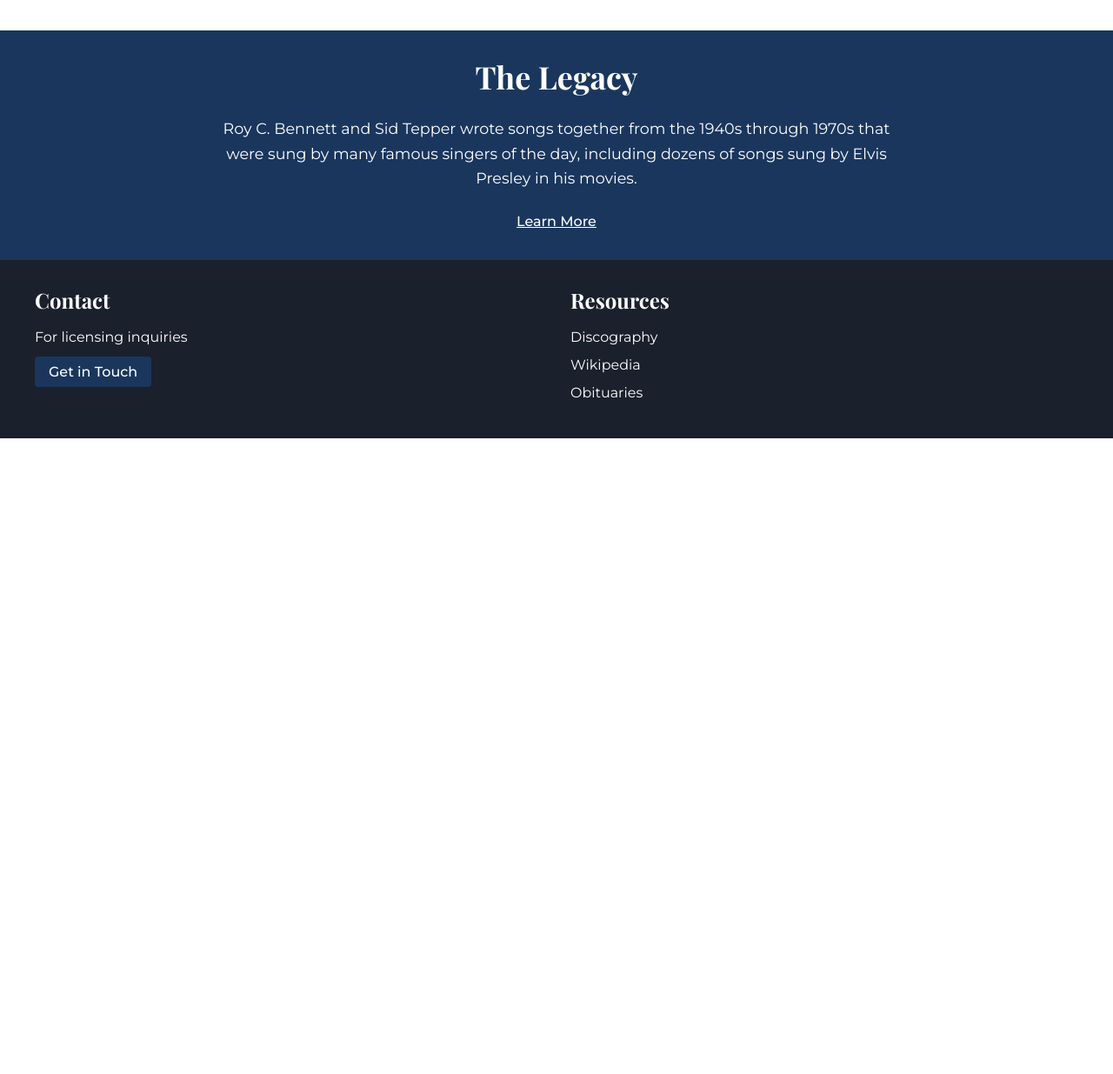
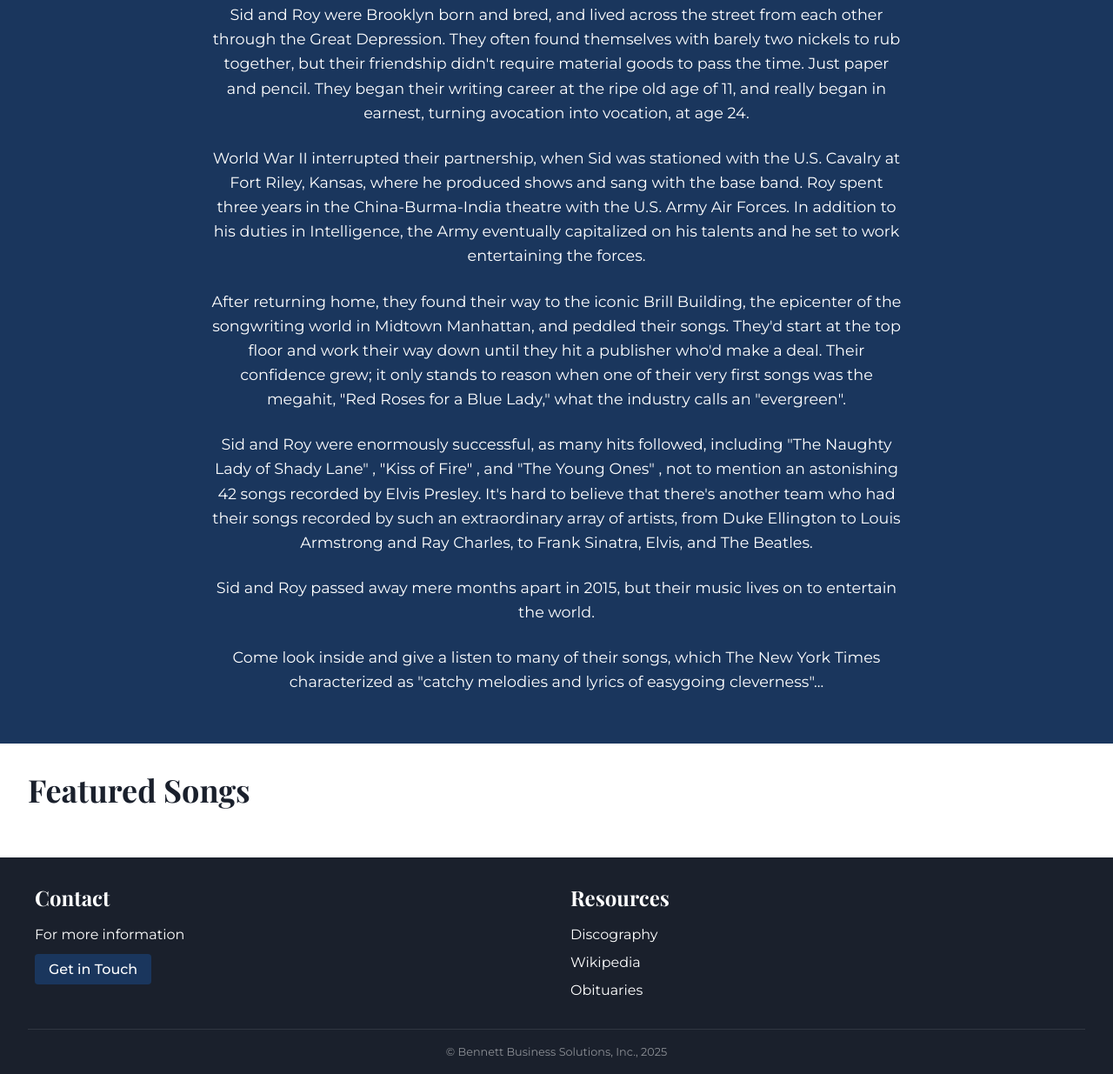
Before and after one commit to keithrbennett/tepper-bennett-redesign, a plain HTML site: page designs/home/index.html in a window 1280 px wide. Shown: the part 896-2131 px from the top of the page at 87% size. Before the commit the page ends 1400 px from the top, so only its background shows below. Drawn offline with nearby package versions, Linux system fonts and the light colour scheme.

Commit message:
Make white boxes a little gray to be not so stark. Add bio text to home page. Move copyright statement to footer. Add "Reports" line.

```diff
--- a/designs/home/home.css
+++ b/designs/home/home.css
@@ -103,7 +103,8 @@
 }
 
 .stat-card {
-    background: white;
+    /* Using a slightly more noticeable light grey */
+    background: #F0F0F0;
     padding: var(--spacing-md);
     border-radius: var(--radius-sm);
     min-width: 120px;
@@ -112,7 +113,7 @@
     align-items: center;
     text-align: center;
     transition: transform var(--transition-normal);
-    box-shadow: 0 3px 8px rgba(0,0,0,0.25);
+    box-shadow: 0 3px 8px rgba(0,0,0,0.15); /* Adjusted shadow for this bg */
 }
 
 .stat-card:hover {
@@ -122,13 +123,13 @@
 .stat-number {
     font-size: 2rem;
     font-weight: 700;
-    color: var(--color-secondary);
+    color: var(--color-secondary); /* Gold color for numbers */
 }
 
 .stat-label {
     font-size: 0.9rem;
     margin-top: var(--spacing-xs);
-    color: var(--color-text);
+    color: var(--color-text); /* Dark grey for labels, good contrast on light bg */
 }
 
 /* Featured Songs Section */
@@ -171,7 +172,7 @@
 footer {
     background: var(--color-text);
     color: white;
-    padding: var(--spacing-xl);
+    padding: var(--spacing-xl) var(--spacing-xl) var(--spacing-md); /* Adjusted bottom padding */
 }
 
 .footer-content {
@@ -180,6 +181,7 @@
     gap: var(--spacing-xl);
     max-width: 1200px;
     margin: 0 auto;
+    margin-bottom: var(--spacing-lg);
 }
 
 .footer-section h3 {
@@ -204,6 +206,19 @@
 
 .footer-section a:hover {
     color: var(--color-secondary);
+}
+
+/* Copyright in Footer */
+.copyright-footer {
+    border-top: 1px solid rgba(255, 255, 255, 0.1);
+    padding-top: var(--spacing-md);
+    text-align: center;
+}
+
+.copyright-text {
+    font-size: 0.8rem;
+    color: rgba(255, 255, 255, 0.5); /* Less prominent text color */
+    margin: 0;
 }
 
 /* Responsive Design */
--- a/designs/home/index.html
+++ b/designs/home/index.html
@@ -19,6 +19,7 @@
                     <li><a href="#genres">Genres</a></li>
                     <li><a href="#elvis">Elvis</a></li>
                     <li><a href="#resources">Resources</a></li>
+                    <li><a href="#reports">Reports</a></li>
                     <li><a href="#inquiries">Inquiries</a></li>
                 </ul>
             </nav>
@@ -51,18 +52,22 @@
     </header>
 
     <main>
+        <section class="about-section">
+            <div class="about-content">
+                <h2>The Legacy</h2>
+                <p>Sid and Roy were Brooklyn born and bred, and lived across the street from each other through the Great Depression. They often found themselves with barely two nickels to rub together, but their friendship didn't require material goods to pass the time. Just paper and pencil. They began their writing career at the ripe old age of 11, and really began in earnest, turning avocation into vocation, at age 24.</p>
+                <p>World War II interrupted their partnership, when Sid was stationed with the U.S. Cavalry at Fort Riley, Kansas, where he produced shows and sang with the base band. Roy spent three years in the China-Burma-India theatre with the U.S. Army Air Forces. In addition to his duties in Intelligence, the Army eventually capitalized on his talents and he set to work entertaining the forces.</p>
+                <p>After returning home, they found their way to the iconic Brill Building, the epicenter of the songwriting world in Midtown Manhattan, and peddled their songs. They'd start at the top floor and work their way down until they hit a publisher who'd make a deal. Their confidence grew; it only stands to reason when one of their very first songs was the megahit, "Red Roses for a Blue Lady," what the industry calls an "evergreen".</p>
+                <p>Sid and Roy were enormously successful, as many hits followed, including "The Naughty Lady of Shady Lane" , "Kiss of Fire" , and "The Young Ones" , not to mention an astonishing 42 songs recorded by Elvis Presley. It's hard to believe that there's another team who had their songs recorded by such an extraordinary array of artists, from Duke Ellington to Louis Armstrong and Ray Charles, to Frank Sinatra, Elvis, and The Beatles.</p>
+                <p>Sid and Roy passed away mere months apart in 2015, but their music lives on to entertain the world.</p>
+                <p>Come look inside and give a listen to many of their songs, which The New York Times characterized as "catchy melodies and lyrics of easygoing cleverness"...</p>
+            </div>
+        </section>
+
         <section class="featured-songs">
             <h2>Featured Songs</h2>
             <div class="song-grid">
                 <!-- Song cards will be dynamically populated -->
-            </div>
-        </section>
-
-        <section class="about-section">
-            <div class="about-content">
-                <h2>The Legacy</h2>
-                <p>Roy C. Bennett and Sid Tepper wrote songs together from the 1940s through 1970s that were sung by many famous singers of the day, including dozens of songs sung by Elvis Presley in his movies.</p>
-                <a href="#learn-more" class="button">Learn More</a>
             </div>
         </section>
     </main>
@@ -71,7 +76,7 @@
         <div class="footer-content">
             <div class="footer-section">
                 <h3>Contact</h3>
-                <p>For licensing inquiries</p>
+                <p>For more information</p>
                 <a href="#contact" class="button">Get in Touch</a>
             </div>
             <div class="footer-section">
@@ -83,6 +88,9 @@
                 </ul>
             </div>
         </div>
+        <div class="copyright-footer">
+            <p class="copyright-text">© Bennett Business Solutions, Inc., 2025</p>
+        </div>
     </footer>
 </body>
 </html>
```
